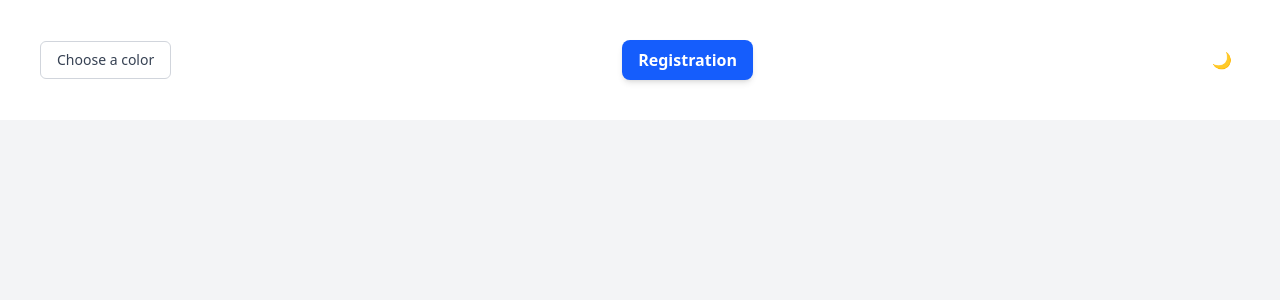
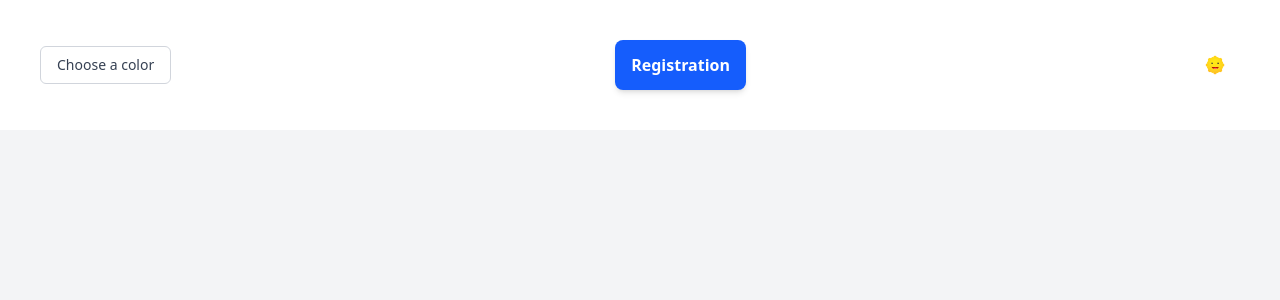
Before and after one commit to MosilevichS/SadBatyaProject, a Next.js app: page / in a window 1280 px wide. Shown: the top 300 px of the page. Built offline with nearby package versions, Linux system fonts and the light colour scheme.

Commit message:
refactor: switcher day and night icons

```diff
--- a/src/widgets/header/header.tsx
+++ b/src/widgets/header/header.tsx
@@ -7,6 +7,9 @@ import Modal from '../../shared/ui/modal/modal'
 import { HeaderColorPicker } from '../HeaderColorPicker'
 import { twMerge } from 'tailwind-merge'
 import { useTheme } from '@/shared/context/theme-context'
+import moon from './assets/moon.png'
+import theSun from './assets/theSun.png'
+import Image from 'next/image'
 
 export const Header = () => {
   const bgColor = useSelector((state: RootState) => state.header.color)
@@ -27,7 +30,12 @@ export const Header = () => {
         onClick={() => toggleTheme()}
         className="p-2 rounded-full hover:bg-gray-200 dark:hover:bg-gray-700 transition-colors"
       >
-        {theme === 'dark' ? '🌞' : '🌙'}
+        <Image
+          src={theme === 'dark' ? moon : theSun}
+          alt={theme === 'dark' ? 'Moon' : 'Sun'}
+          width={34}
+          height={34}
+        />
       </button>
 
       <Modal isOpen={isOpen} onClose={() => dispatch(close())}>
```
Also changed, not shown: src/widgets/header/assets/moon.png (added), src/widgets/header/assets/theSun.png (added).
